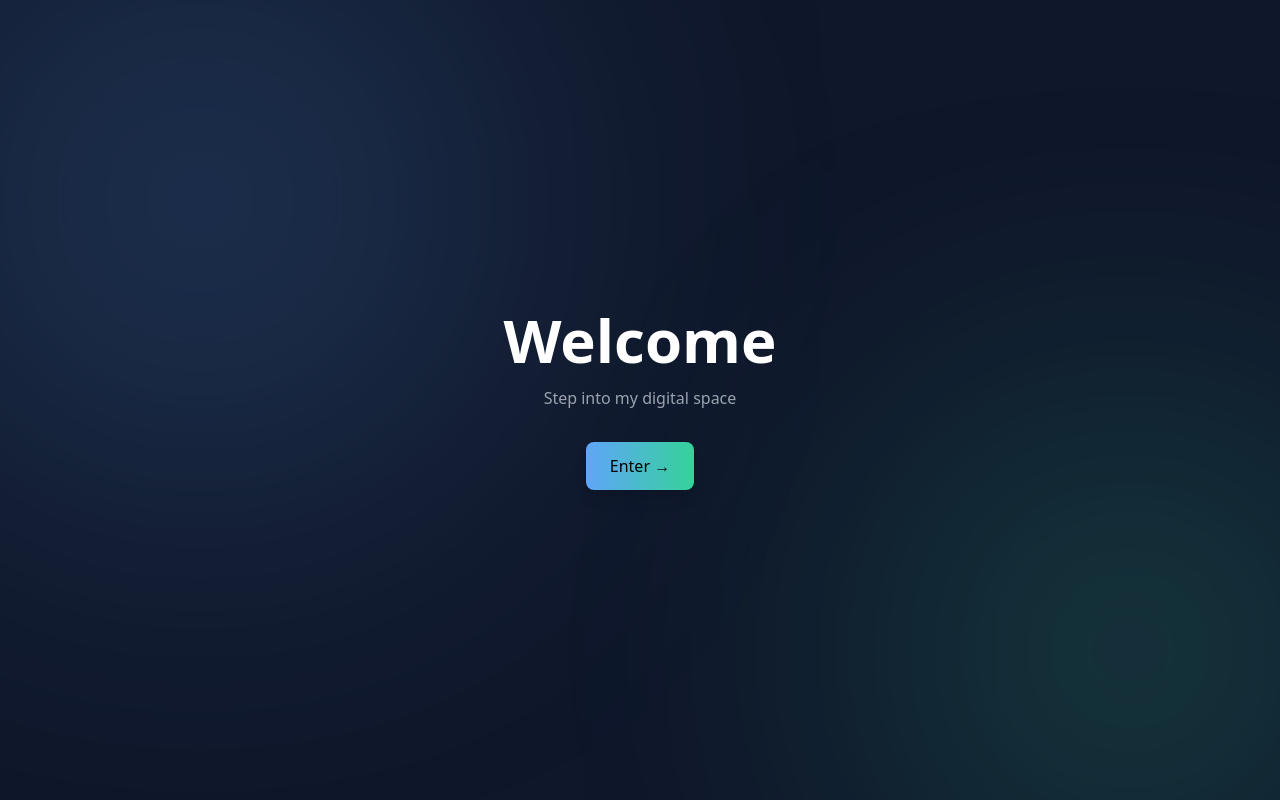
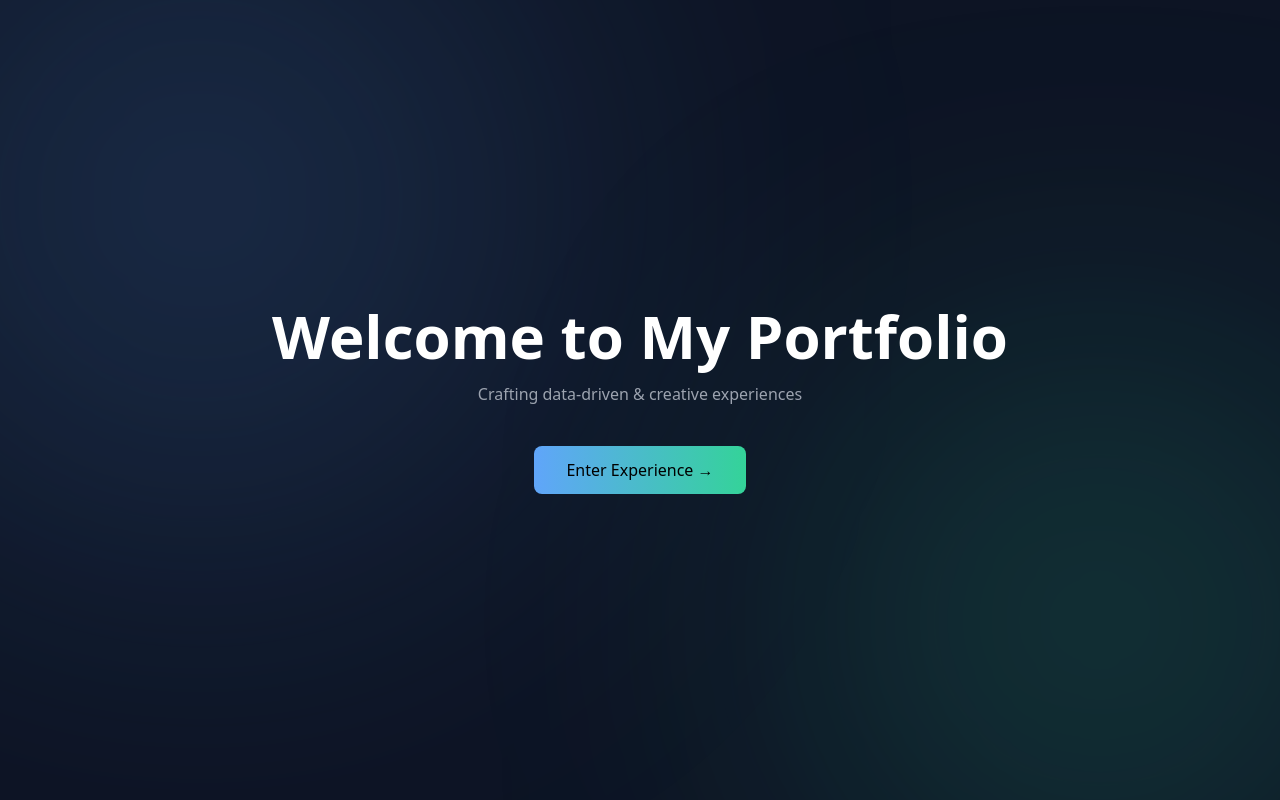
Before and after one commit to Srabanigorai/latest-portfolio, a React (Vite) app: page / in a window 1280 px wide. Built offline with nearby package versions, Linux system fonts and the light colour scheme.

Commit message:
Update Welcome.jsx

```diff
--- a/src/components/Welcome.jsx
+++ b/src/components/Welcome.jsx
@@ -1,50 +1,66 @@
-
-import { motion } from "framer-motion";
+import { motion, AnimatePresence } from "framer-motion";
 
 export default function Welcome({ onEnter }) {
   return (
-    <div className="fixed inset-0 bg-[#0f172a] flex items-center justify-center z-[999] overflow-hidden">
+    <AnimatePresence>
+      <motion.div
+        className="fixed inset-0 bg-[#0f172a] flex items-center justify-center z-[999] overflow-hidden"
+        initial={{ opacity: 1 }}
+        exit={{ opacity: 0 }}
+        transition={{ duration: 1 }}
+      >
+        {/* 🌈 BACKGROUND GLOW */}
+        <div className="absolute w-[700px] h-[700px] bg-blue-400/20 blur-[160px] rounded-full top-[-150px] left-[-150px]" />
+        <div className="absolute w-[600px] h-[600px] bg-emerald-400/20 blur-[140px] rounded-full bottom-[-120px] right-[-120px]" />
 
-      {/* 🌈 BACKGROUND GLOW */}
-      <div className="absolute w-[600px] h-[600px] bg-blue-400/20 blur-[150px] rounded-full top-[-100px] left-[-100px]" />
-      <div className="absolute w-[500px] h-[500px] bg-emerald-400/20 blur-[140px] rounded-full bottom-[-100px] right-[-100px]" />
+        {/* 🎬 TEXT */}
+        <div className="text-center z-10">
 
-      {/* ✨ CONTENT */}
-      <motion.div
-        initial={{ opacity: 0, scale: 0.8 }}
-        animate={{ opacity: 1, scale: 1 }}
-        transition={{ duration: 0.8 }}
-        className="text-center z-10"
-      >
-        {/* 👋 TEXT */}
-        <motion.h1
-          initial={{ y: 40, opacity: 0 }}
-          animate={{ y: 0, opacity: 1 }}
-          transition={{ delay: 0.3 }}
-          className="text-4xl md:text-6xl font-semibold text-white mb-4"
-        >
-          Welcome
-        </motion.h1>
+          {/* 👋 NAME / TITLE */}
+          <motion.h1
+            initial={{ opacity: 0, y: 80, filter: "blur(10px)" }}
+            animate={{ opacity: 1, y: 0, filter: "blur(0px)" }}
+            transition={{ duration: 1.2, ease: "easeOut" }}
+            className="text-4xl md:text-6xl font-semibold text-white mb-4"
+          >
+            Welcome to My Portfolio
+          </motion.h1>
 
-        <motion.p
-          initial={{ y: 30, opacity: 0 }}
-          animate={{ y: 0, opacity: 1 }}
-          transition={{ delay: 0.5 }}
-          className="text-gray-400 mb-8"
-        >
-          Step into my digital space
-        </motion.p>
+          {/* ✨ SUBTEXT */}
+          <motion.p
+            initial={{ opacity: 0, y: 40 }}
+            animate={{ opacity: 1, y: 0 }}
+            transition={{ delay: 0.6 }}
+            className="text-gray-400 mb-10"
+          >
+            Crafting data-driven & creative experiences
+          </motion.p>
 
-        {/* 🚀 BUTTON */}
-        <motion.button
-          onClick={onEnter}
-          whileHover={{ scale: 1.1 }}
-          whileTap={{ scale: 0.95 }}
-          className="px-6 py-3 bg-gradient-to-r from-blue-400 to-emerald-400 text-black rounded-lg font-medium shadow-lg hover:shadow-emerald-400/40 transition"
-        >
-          Enter →
-        </motion.button>
+          {/* 🚀 ENTER BUTTON */}
+          <motion.button
+            onClick={onEnter}
+            initial={{ opacity: 0, scale: 0.8 }}
+            animate={{ opacity: 1, scale: 1 }}
+            transition={{ delay: 1 }}
+            whileHover={{
+              scale: 1.1,
+              boxShadow: "0px 0px 25px rgba(34,211,238,0.6)"
+            }}
+            whileTap={{ scale: 0.95 }}
+            className="px-8 py-3 rounded-lg text-black font-medium
+            bg-gradient-to-r from-blue-400 to-emerald-400"
+          >
+            Enter Experience →
+          </motion.button>
+        </div>
+
+        {/* 🎥 FADE OVERLAY (cinematic touch) */}
+        <motion.div
+          initial={{ opacity: 0 }}
+          animate={{ opacity: 0.15 }}
+          className="absolute inset-0 bg-black pointer-events-none"
+        />
       </motion.div>
-    </div>
+    </AnimatePresence>
   );
 }
```
